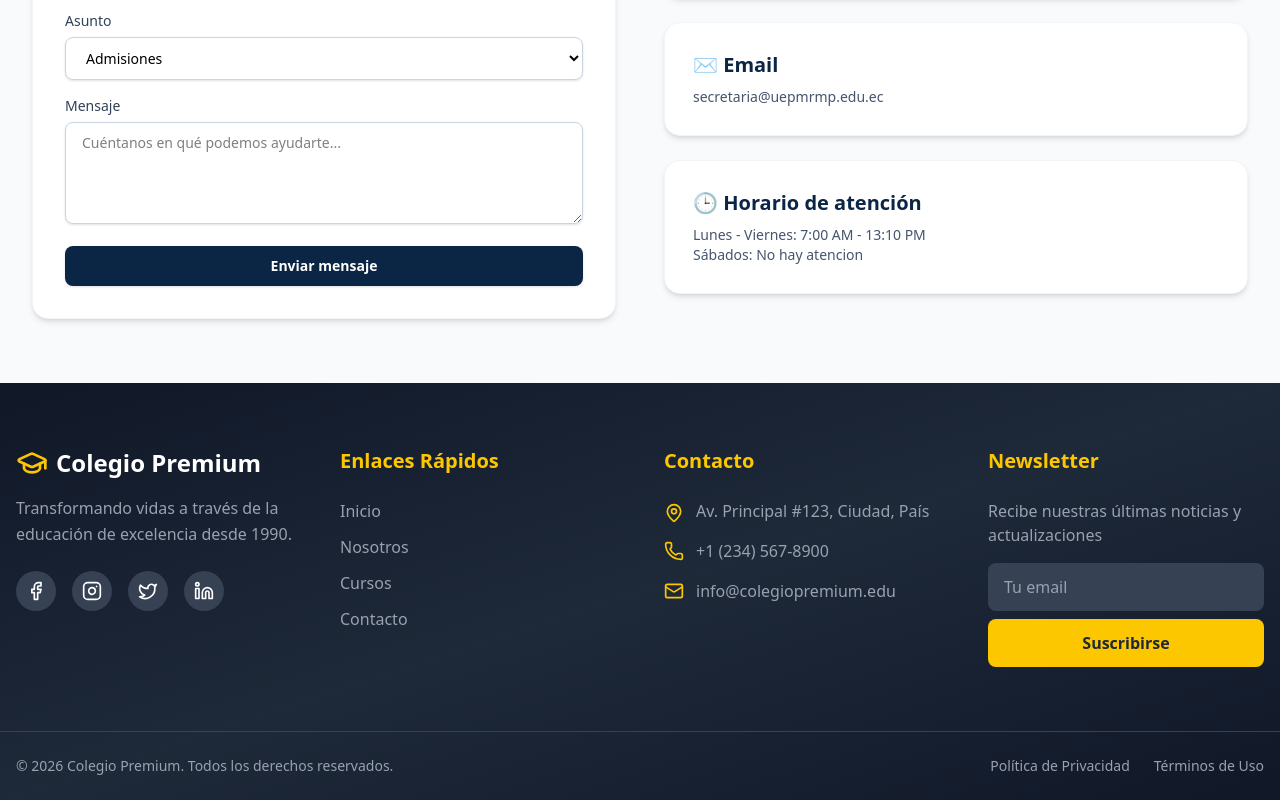
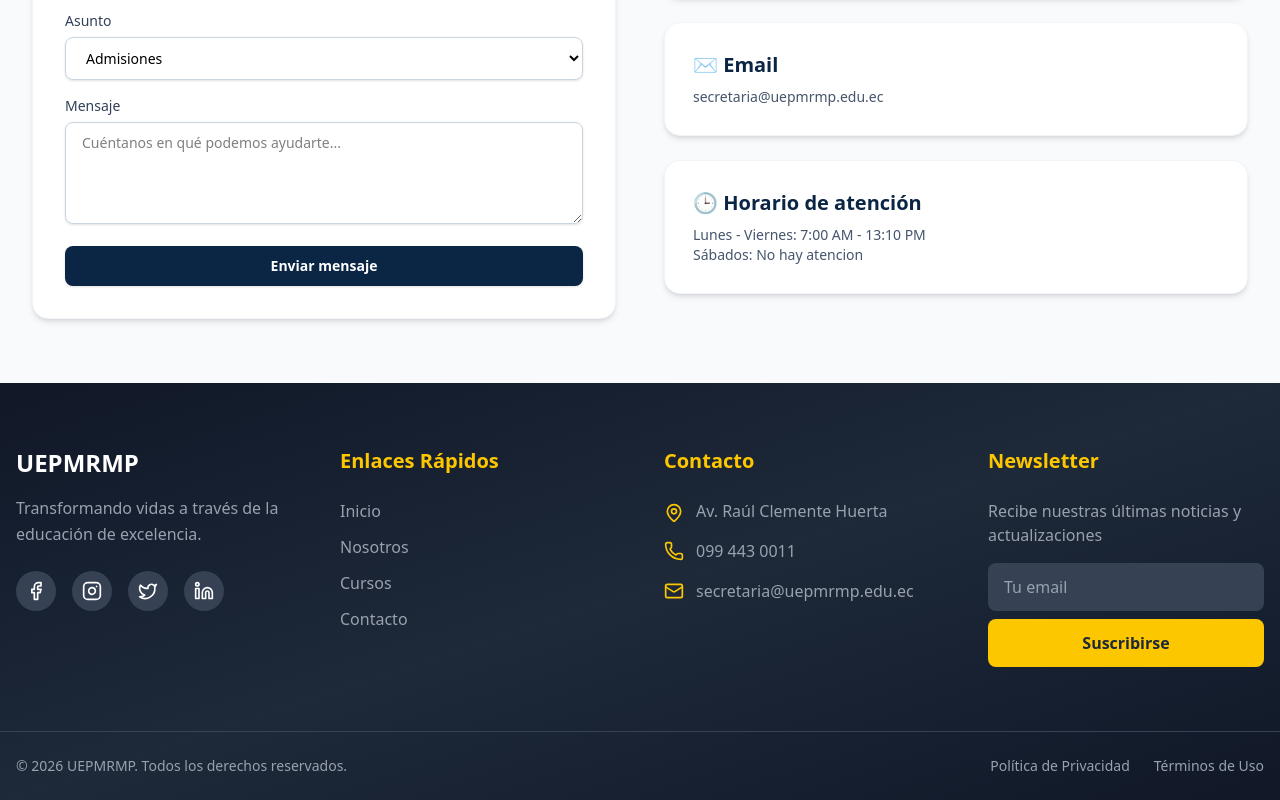
Before and after one commit to Pyaguari-cloud/grado_frontend, a React (Vite) app: page /contact in a window 1280 px wide. Shown: the part 785-1585 px from the top of the page. Built offline with nearby package versions, Linux system fonts and the light colour scheme.

Commit message:
edicion de footer

```diff
--- a/src/components/Footer.jsx
+++ b/src/components/Footer.jsx
@@ -31,11 +31,11 @@ const Footer = () => {
             transition={{ delay: 0.1 }}
           >
             <div className="flex items-center space-x-2 mb-4">
-              <GraduationCap className="w-8 h-8 text-yellow-400" />
-              <span className="text-2xl font-bold">Colegio Premium</span>
+
+              <span className="text-2xl font-bold">UEPMRMP</span>
             </div>
             <p className="text-gray-400 leading-relaxed mb-6">
-              Transformando vidas a través de la educación de excelencia desde 1990.
+              Transformando vidas a través de la educación de excelencia.
             </p>
             <div className="flex space-x-4">
               {socialLinks.map((social, index) => (
@@ -84,15 +84,15 @@ const Footer = () => {
             <ul className="space-y-4">
               <li className="flex items-start space-x-3 text-gray-400">
                 <MapPin className="w-5 h-5 text-yellow-400 mt-1" />
-                <span>Av. Principal #123, Ciudad, País</span>
+                <span>Av. Raúl Clemente Huerta</span>
               </li>
               <li className="flex items-center space-x-3 text-gray-400">
                 <Phone className="w-5 h-5 text-yellow-400" />
-                <span>+1 (234) 567-8900</span>
+                <span>099 443 0011</span>
               </li>
               <li className="flex items-center space-x-3 text-gray-400">
                 <Mail className="w-5 h-5 text-yellow-400" />
-                <span>info@colegiopremium.edu</span>
+                <span>secretaria@uepmrmp.edu.ec</span>
               </li>
             </ul>
           </motion.div>
@@ -127,7 +127,7 @@ const Footer = () => {
       <div className="border-t border-gray-700">
         <div className="container mx-auto px-4 py-6">
           <div className="flex flex-col md:flex-row justify-between items-center text-gray-400 text-sm">
-            <p>© {currentYear} Colegio Premium. Todos los derechos reservados.</p>
+            <p>© {currentYear} UEPMRMP. Todos los derechos reservados.</p>
             <div className="flex space-x-6 mt-4 md:mt-0">
               <a href="#" className="hover:text-yellow-400 transition">Política de Privacidad</a>
               <a href="#" className="hover:text-yellow-400 transition">Términos de Uso</a>
```
